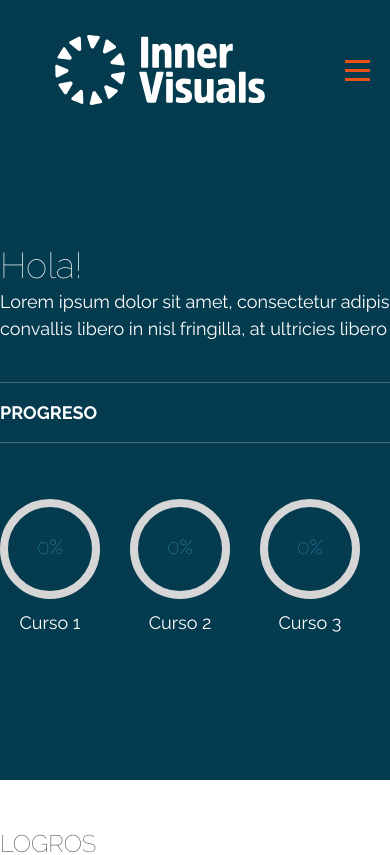
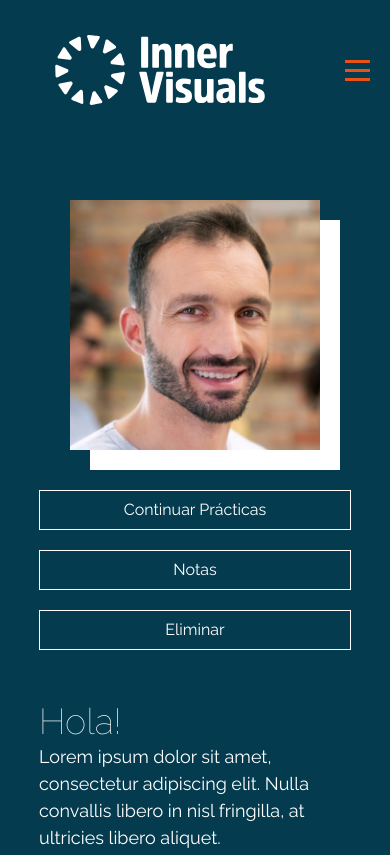
Before and after one commit to GabrielaRamos79/inner_visual_final_project, a React (Vite) app in the folder client/InnerVisual/: page /client/dashboard in a window 390 px wide. Shown: the top 855 px of the page. Built offline with nearby package versions, Linux system fonts and the light colour scheme.

Commit message:
Add changes profile component

```diff
--- a/client/InnerVisual/src/components/profileClient/profileClient.css
+++ b/client/InnerVisual/src/components/profileClient/profileClient.css
@@ -4,7 +4,6 @@
   padding-top: 200px;
   padding-bottom: 100px;
 }
-
 .profile-content {
   display: flex;
   flex-direction: row;
@@ -12,19 +11,16 @@
   width: 1140px;
   margin: auto;
 }
-
 .left-column {
   display: flex;
   width: 50%;
   flex-direction: column;
   align-items: left;
 }
-
 .welcome-message {
   margin-bottom: 20px;
   color: white;
 }
-
 .progress-section {
   display: flex;
   flex-direction: row;
@@ -33,7 +29,6 @@
   width: 450px;
   margin-top: 20px;
 }
-
 .progress-info {
   display: flex;
   flex-direction: column;
@@ -42,25 +37,21 @@
   color: white;
   gap: 10px;
 }
-
 .CircularProgressbar {
   height: 100px;
 }
-
 .right-column {
   width: 50%;
   display: flex;
   flex-direction: column;
   align-items: center;
 }
-
 .profile-picture {
   width: 250px;
   height: 250px;
   margin-bottom: 20px;
   box-shadow: 20px 20px rgb(255, 255, 255);
 }
-
 .btn-customP {
   width: 300px;
   height: 40px;
@@ -71,13 +62,42 @@
   transition: all 0.3s ease;
   margin-top: 30px;
 }
-
 .btn-customP:hover {
   background-color: white;
   color: var(--darkblue);
 }
-
+@media (max-width: 1200px) {
+  .profile-content {
+    display: flex;
+    flex-direction: row;
+    align-items: center;
+    width: 90%;
+    margin: auto;
+  }
+}
 @media (max-width: 950px) {
-
-
+  .profile-content {
+    display: flex;
+    flex-direction: column;
+    flex-flow: column-reverse;
+    justify-items: left;
+    margin: 0;
+    width: 100%;
+  }
+  .left-column {
+    display: flex;
+    flex-direction: column;
+    align-items: left;
+    width: 80%;
+  }
+  .right-column {
+    display: flex;
+    flex-direction: column;
+    padding-bottom: 50px;
+    width: 80%;  }
+  .btn-customP {
+    width: 100%;
+    height: 40px;
+    margin-top: 20px;
+  }
 }
```
